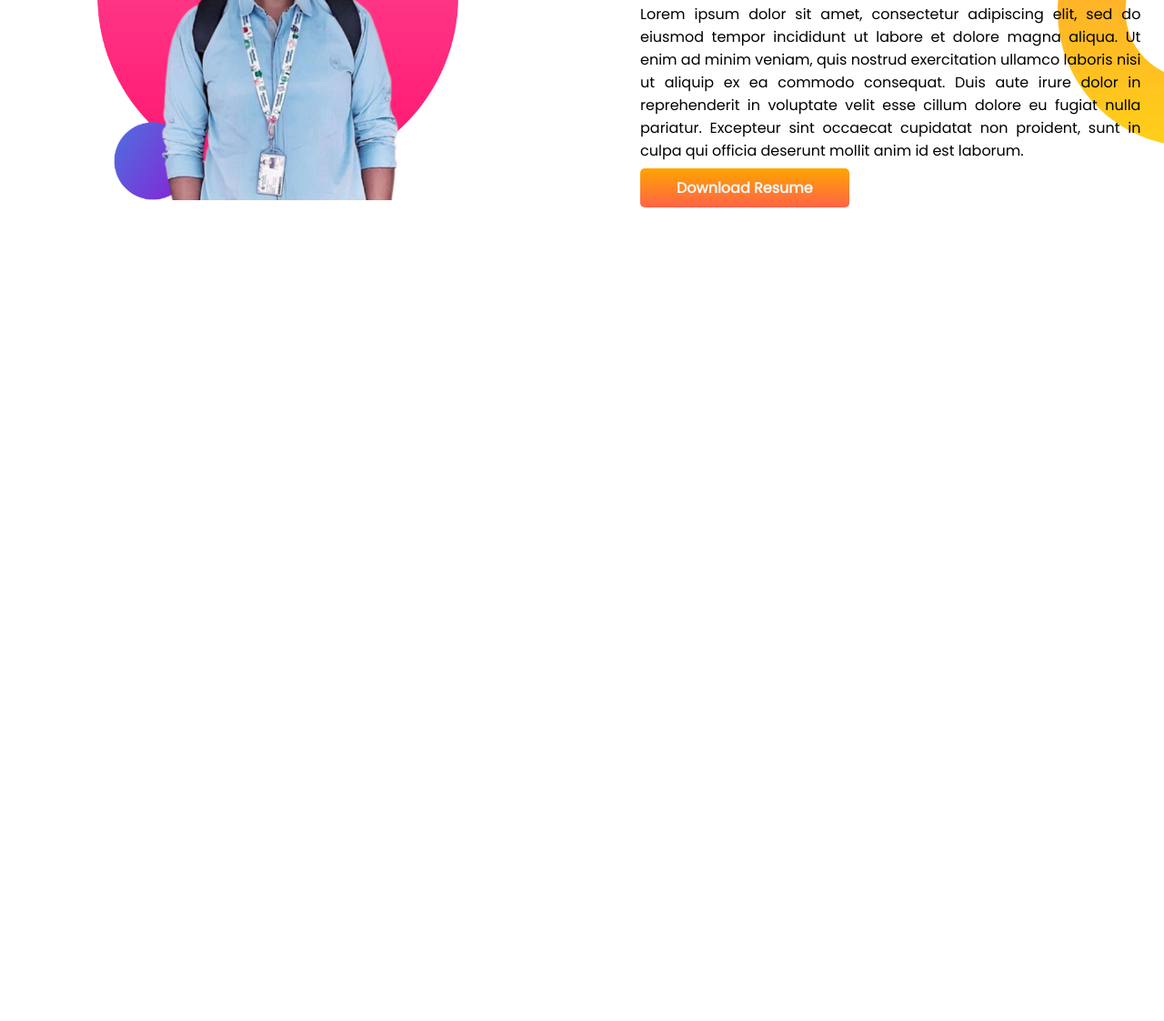
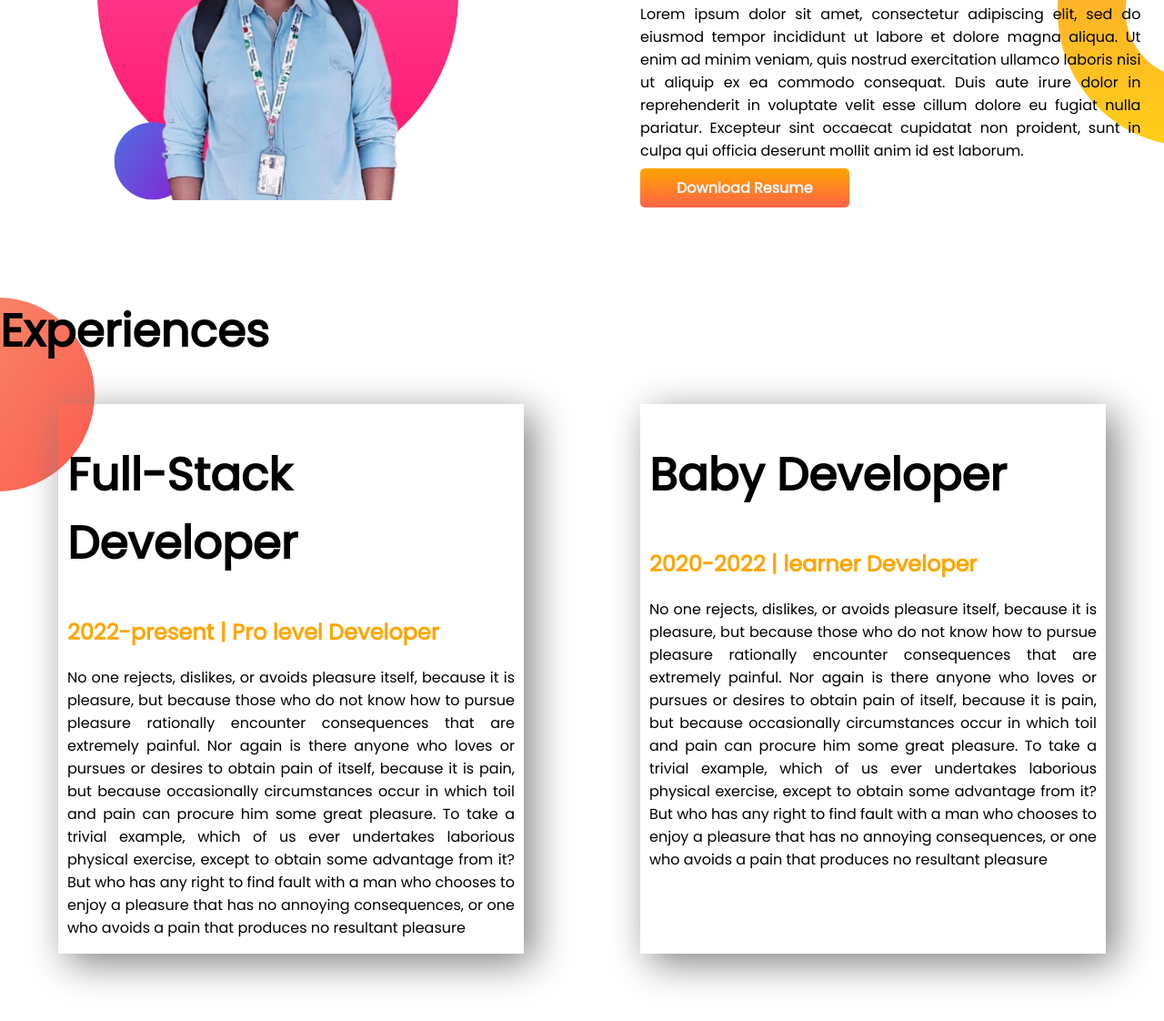
Before and after one commit to towhid7667/portfolio-pro, a plain HTML site: page index.html in a window 1280 px wide. Shown: the part 966-2088 px from the top of the page at 91% size. Before the commit the page ends 1293 px from the top, so only its background shows below. Drawn offline with Linux system fonts and the light colour scheme.

Commit message:
All the item fixed to date

```diff
--- a/index.html
+++ b/index.html
@@ -13,9 +13,9 @@
 </head>
 
 <body>
-    <section class="top-banner">
+    <section class="top-banner flexible-container">
         <div class="half-width">
-            <h1>Welcom To</h1>
+            <h1>Welcome To</h1>
             <h1 class="orange-color"><span>Towhid's</span> World</h1>
             <h3>Web Devoloper</h3>
             <p>Contrary to popular belief, Lorem Ipsum is not simply random text. It has roots in a piece of classical
@@ -42,7 +42,7 @@
         </div>
     </section>
 
-    <section class="dream-big">
+    <section class="dream-big flexible-container">
         <div class="half-width">
             <img src="img/12.png" alt="">
         </div>
@@ -59,7 +59,44 @@
     </section>
 
 
+    <section class="experience">
+        <h1>Experiences</h1>
+        <div class="flexible-container">
+            <div class="experience-item">
+                <h1>Full-Stack Developer</h1>
+                <h2 class="orangie">2022-present | Pro level Developer</h2>
+                <p>No one rejects, dislikes, or avoids pleasure itself, because it is pleasure, but because those who do
+                    not
+                    know how to pursue pleasure rationally encounter consequences that are extremely painful. Nor again
+                    is
+                    there anyone who loves or pursues or desires to obtain pain of itself, because it is pain, but
+                    because
+                    occasionally circumstances occur in which toil and pain can procure him some great pleasure. To take
+                    a
+                    trivial example, which of us ever undertakes laborious physical exercise, except to obtain some
+                    advantage from it? But who has any right to find fault with a man who chooses to enjoy a pleasure
+                    that
+                    has no annoying consequences, or one who avoids a pain that produces no resultant pleasure</p>
+            </div>
 
+            <div class="experience-item">
+                <h1>Baby Developer</h1>
+                <h2 class="orangie">2020-2022 | learner Developer</h2>
+                <p>No one rejects, dislikes, or avoids pleasure itself, because it is pleasure, but because those who do
+                    not
+                    know how to pursue pleasure rationally encounter consequences that are extremely painful. Nor again
+                    is
+                    there anyone who loves or pursues or desires to obtain pain of itself, because it is pain, but
+                    because
+                    occasionally circumstances occur in which toil and pain can procure him some great pleasure. To take
+                    a
+                    trivial example, which of us ever undertakes laborious physical exercise, except to obtain some
+                    advantage from it? But who has any right to find fault with a man who chooses to enjoy a pleasure
+                    that
+                    has no annoying consequences, or one who avoids a pain that produces no resultant pleasure</p>
+            </div>
+        </div>
+    </section>
 
 </body>
 
--- a/stylesheet.css
+++ b/stylesheet.css
@@ -15,7 +15,7 @@ p {
     color: orange;
 }
 
-section {
+.flexible-container {
     display: flex;
     margin-bottom: 100px;
 }
@@ -50,3 +50,21 @@ section {
     background-repeat: no-repeat;
     background-position: right;
 }
+
+.experience-item {
+    width: 40%;
+    margin-left: 5%;
+    margin-right: 5%;
+    padding-left: 10px;
+    padding-right: 10px;
+    box-shadow: 10px 10px 40px gray;
+}
+
+.orangie {
+    color: orange;
+}
+
+.experience {
+    background-image: url(img/exp-bg.png);
+    background-repeat: no-repeat;
+}
```
